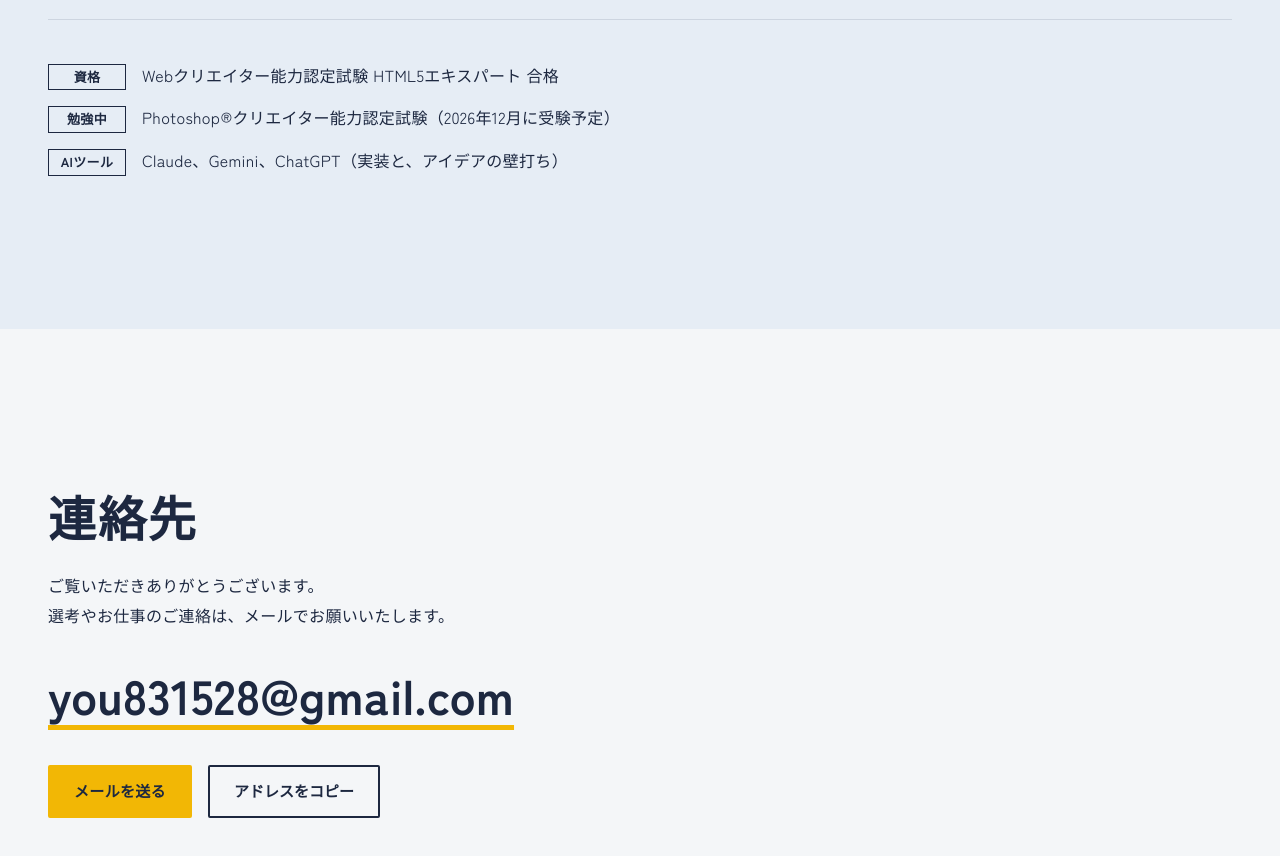
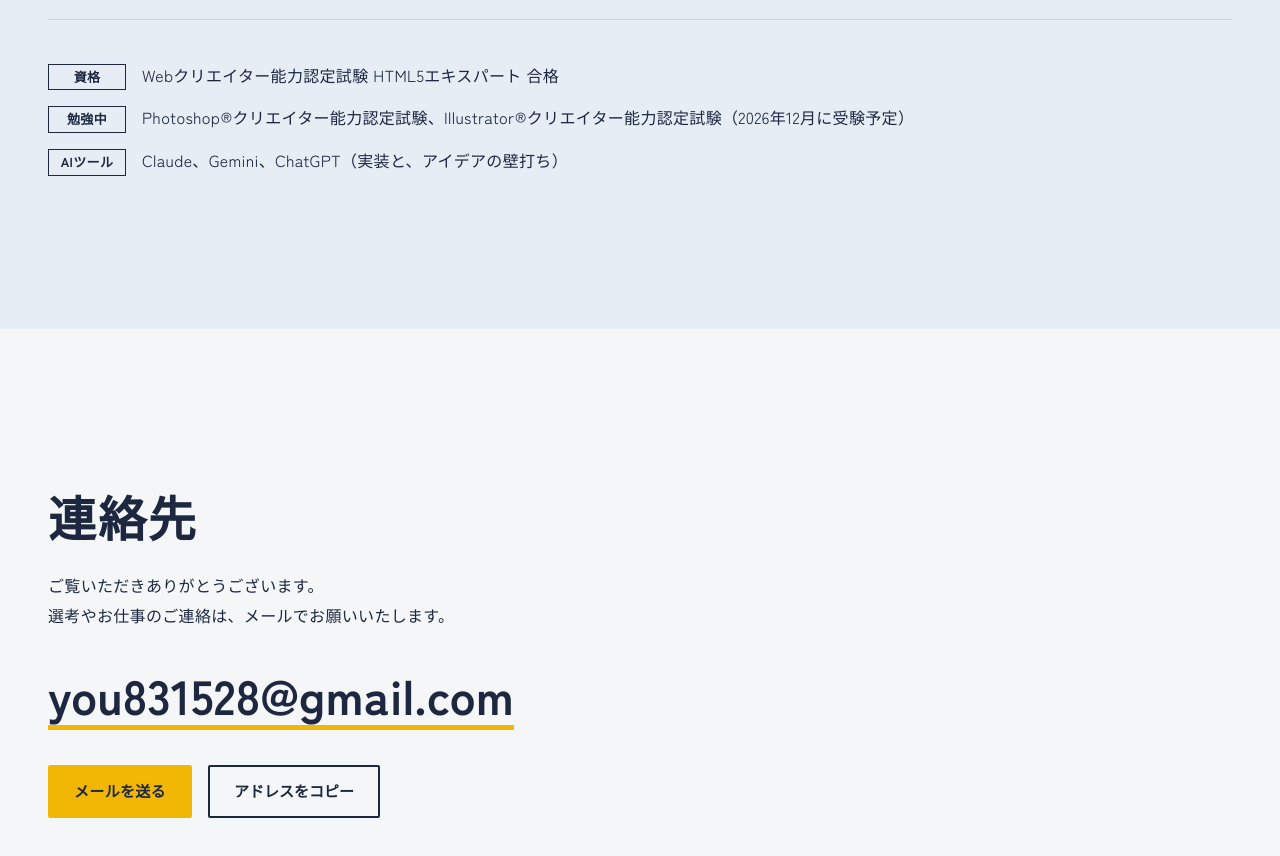
Before and after one commit to yutosuzuki-design/yutosuzuki-design.github.io, a plain HTML site: page index.html in a window 1280 px wide. Shown: the part 7518-8374 px from the top of the page. Drawn offline with Linux system fonts and the light colour scheme.

Commit message:
Add files via upload

```diff
--- a/index.html
+++ b/index.html
@@ -292,7 +292,7 @@
       </dl>
       <div class="skills__extra">
         <p><span class="skills__label">資格</span>Webクリエイター能力認定試験 HTML5エキスパート 合格</p>
-        <p><span class="skills__label">勉強中</span>Photoshop®クリエイター能力認定試験（2026年12月に受験予定）</p>
+        <p><span class="skills__label">勉強中</span>Photoshop®クリエイター能力認定試験、Illustrator®クリエイター能力認定試験（2026年12月に受験予定）</p>
         <p><span class="skills__label">AIツール</span>Claude、Gemini、ChatGPT（実装と、アイデアの壁打ち）</p>
       </div>
     </div>
```
